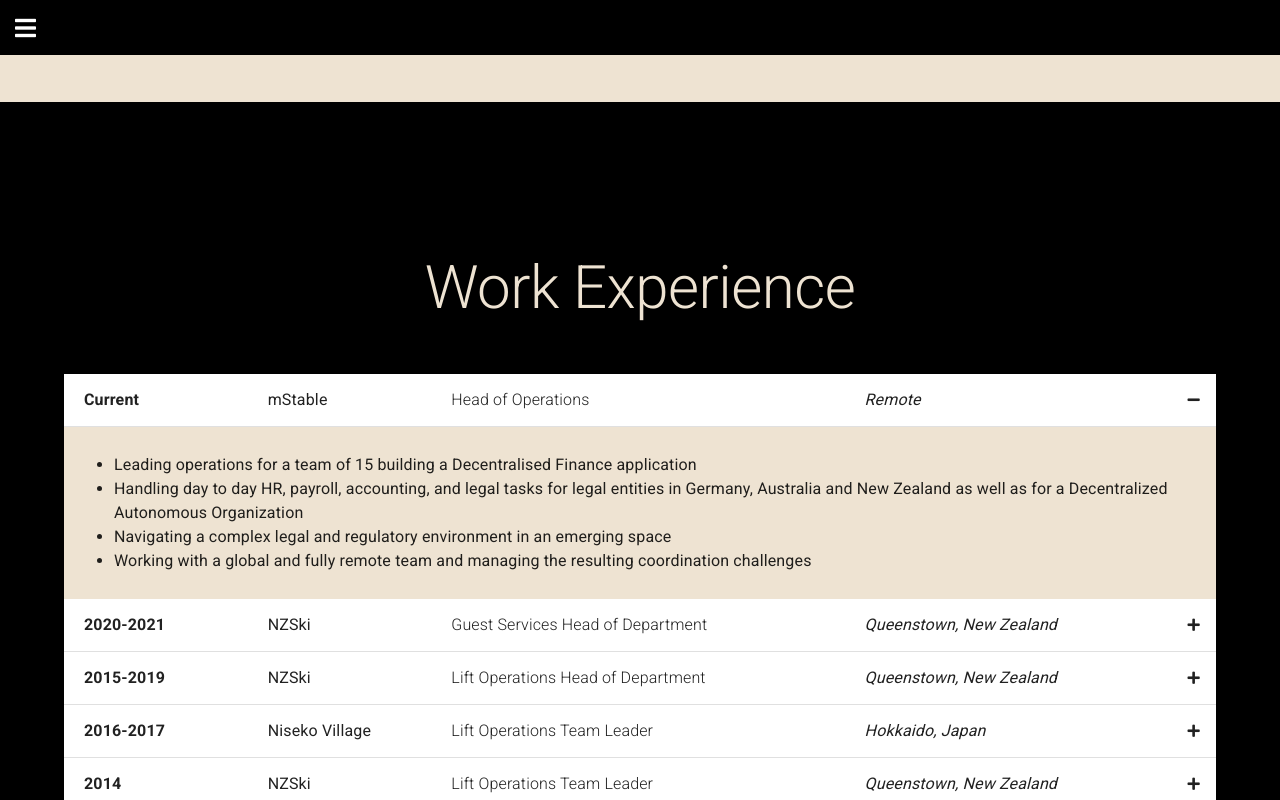
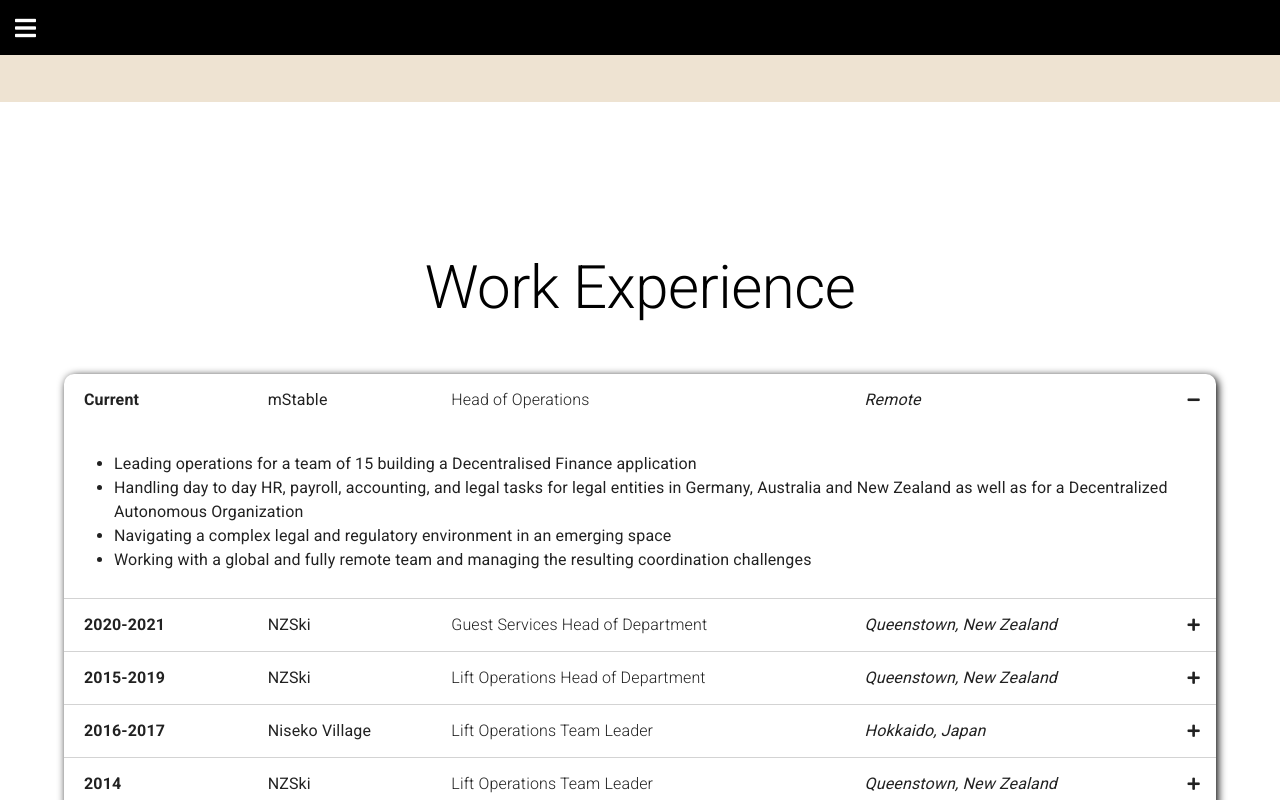
Before and after one commit to camsoulsby/personal-website, a React (Vite) app: page / in a window 1280 px wide. Both pictures are taken after a click on the element 1191 px from the left and 2856 px from the top of the page. Shown: the part 2456-3256 px from the top of the page. Built offline with nearby package versions, Linux system fonts and the light colour scheme.

Commit message:
add border radius and shadow to table

```diff
--- a/src/components/Experience/index.tsx
+++ b/src/components/Experience/index.tsx
@@ -83,33 +83,60 @@
     ),
   ];
   const contentHiddenStyle = {
-    backgroundColor: "secondary.main",
+    backgroundColor: "white",
     padding: "0",
     maxHeight: "0px",
-    transition: "max-height 2s ease",
+    transition: "all 0.5s ease",
+    verticalAlign: "top",
+    border: "none",
+    overflow: "hidden",
+    opacity: '0'
+  };
+  const contentHiddenStyleLast = {
+    backgroundColor: "white",
+    borderBottomLeftRadius: '10px',
+    borderBottomRightRadius: '10px',
+    padding: "0",
+    maxHeight: "0px",
+    transition: "all 0.5s ease",
+    verticalAlign: "top",
+    border: "none",
+    overflow: "hidden",
+    opacity: '0'
+
+  };
+
+  const contentVisibleStyle = {
+    backgroundColor: "white",
+    padding: "0",
+    maxHeight: "300px",
+    transformOrigin: "top",
+    transition: "all 1s ease",
     verticalAlign: "top",
     border: "none",
     overflow: "hidden",
   };
-
-  const contentVisibleStyle = {
-    backgroundColor: "secondary.main",
+  const contentVisibleStyleLast = {
+    backgroundColor: "white",
+    borderBottomLeftRadius: '10px',
+    borderBottomRightRadius: '10px',
     padding: "0",
-    maxHeight: "500px",
+    maxHeight: "300px",
     transformOrigin: "top",
-    transition: "max-height 2s ease",
+    transition: "all 1s ease",
     verticalAlign: "top",
     border: "none",
     overflow: "hidden",
+
   };
 
   return (
     <div>
       <Container
         maxWidth={false}
-        sx={{ backgroundColor: "primary.main", color: "secondary.main" }}
+        sx={{ backgroundColor: "white", color: 'black'}}
       >
-        <Container sx={{ paddingTop: "150px", paddingBottom: "200px" }}>
+        <Container sx={{ paddingTop: "150px", paddingBottom: "200px"}}>
           <Typography variant="h2" align="center">
             Work Experience
           </Typography>
@@ -117,13 +144,16 @@
             sx={{
               marginTop: "50px",
               backgroundColor: "white",
+              borderRadius: '10px',
+              boxShadow: '2px 2px 8px 0px rgba(0,0,0,1)',
             }}
           >
+
             <TableBody>
               {rows.map((row, index) => (
                 <>
                   <TableRow>
-                    <TableCell sx={{ padding: "0" }}>
+                    <TableCell sx={index == 0 ? { padding: "0", border: 'none' } : {padding: "0", borderBottom: 'none', borderTop: '1px solid lightgrey'}}>
                       <Grid
                         container
                         xs={12}
@@ -171,7 +201,7 @@
                     <TableCell
                       align="right"
                       onClick={() => toggleRowShown(index)}
-                      sx={{ cursor: "pointer", width: "50px" }}
+                      sx={index == 0 ? { cursor: "pointer", width: "50px", border: 'none' } : { cursor: "pointer", width: "50px", borderBottom: 'none', borderTop: '1px solid lightgrey' }}
                     >
                       {
                         <i
@@ -185,20 +215,20 @@
                     </TableCell>
                   </TableRow>
 
-                  <TableRow>
+                  <TableRow >
                     <TableCell
-                      sx={{ border: "0", padding: "0" }}
+                      sx={{ border: 'none', padding: "0" }}
                       align="left"
                       colSpan={5}
                     >
                       <Box
                         sx={
                           tableRowsShown[index]
-                            ? contentVisibleStyle
-                            : contentHiddenStyle
+                            ? (index==rows.length-1) ? contentVisibleStyleLast : contentVisibleStyle
+                            : (index==rows.length-1) ? contentHiddenStyleLast : contentHiddenStyle
                         }
                       >
-                        <Typography variant="body1" sx={{ padding: "10px" }}>
+                        <Typography variant="body1" sx={{ padding: "10px"}}>
                           <ul>
                             {row.description.map((item, index) => (
                               <li>{item}</li>
```
